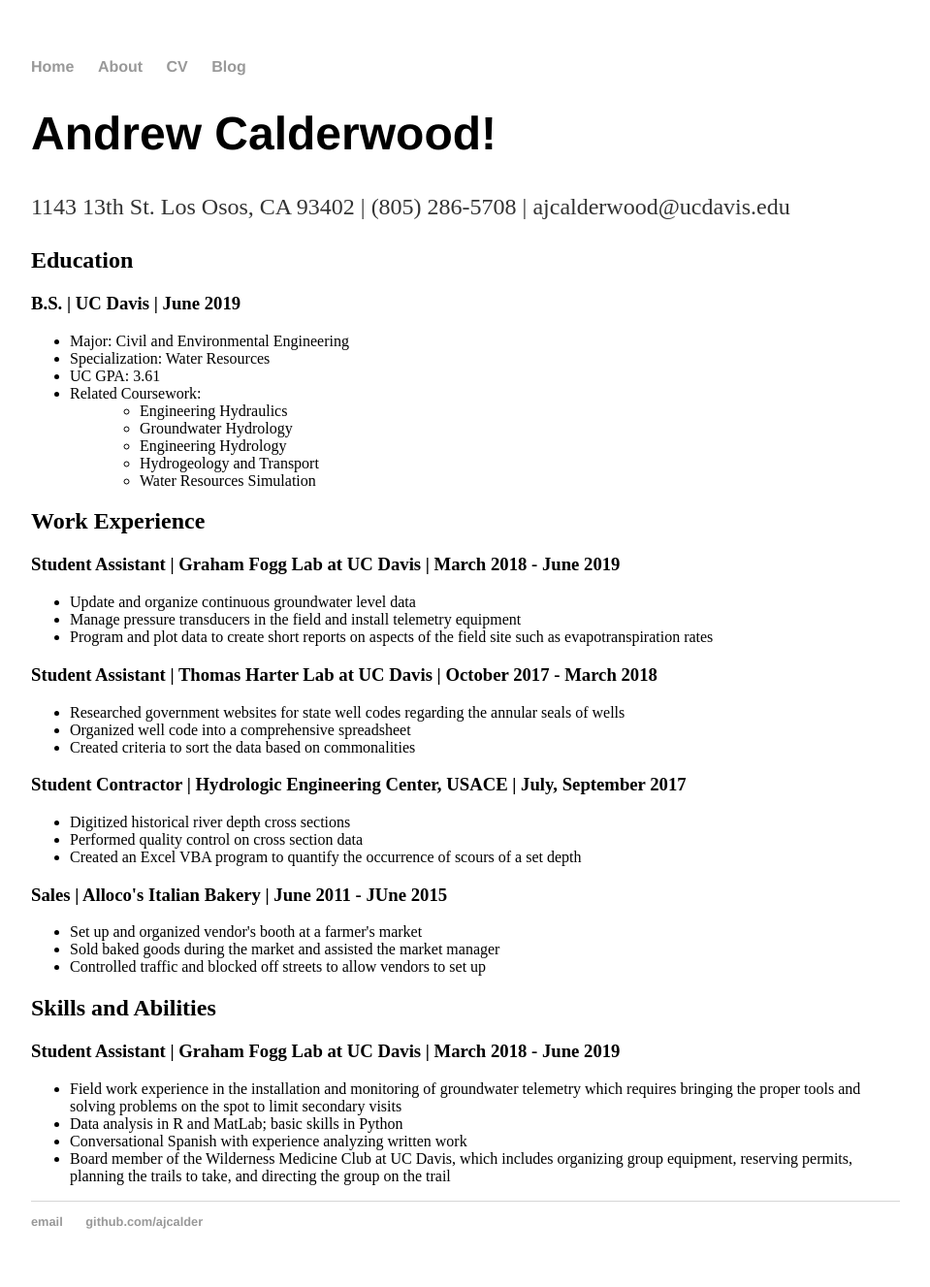
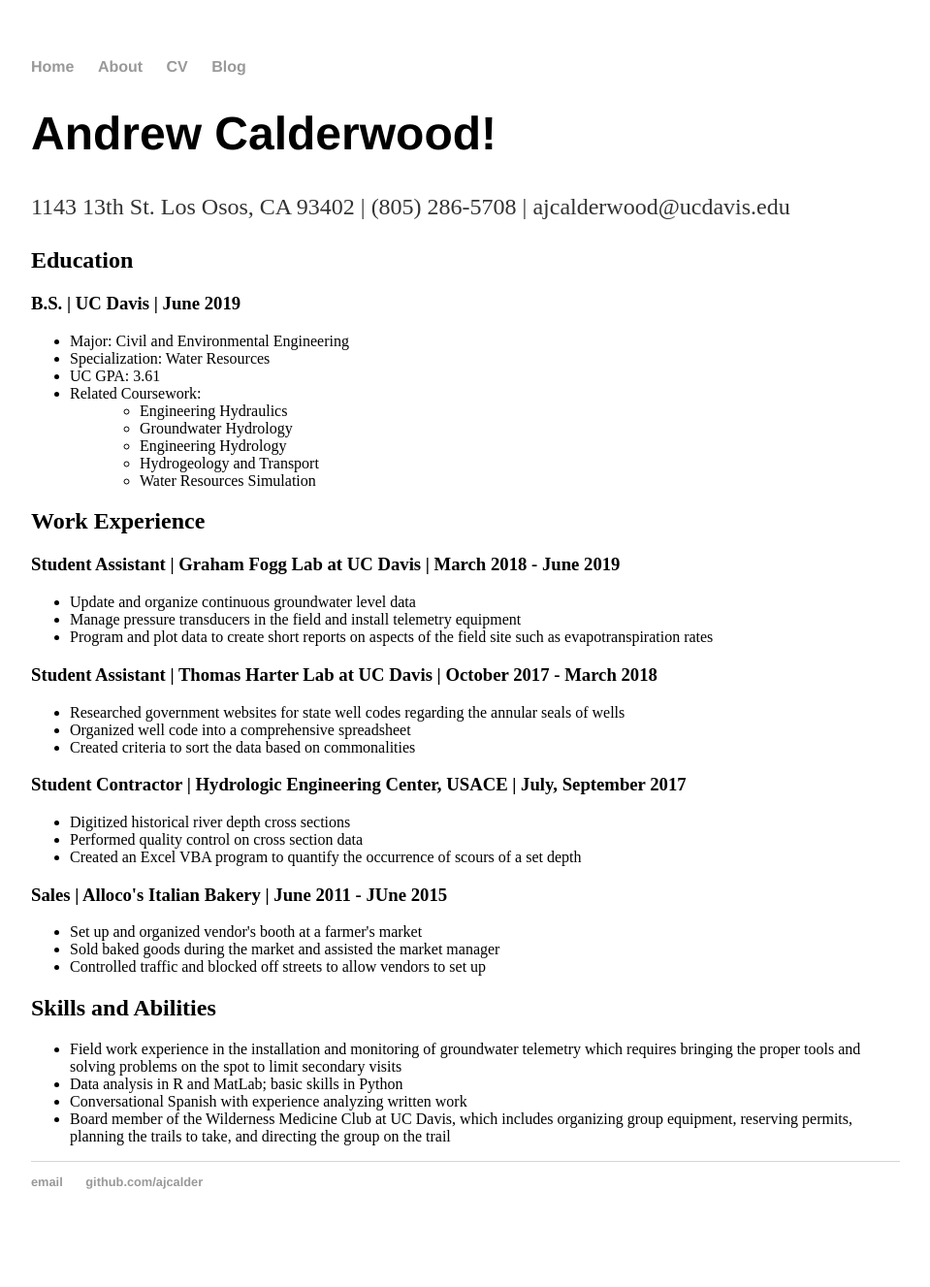
Before and after one commit to ajcalder/ajcalder.github.io, a Jekyll site: the page built from cv/index.html, in a window 1280 px wide. Shown: the whole page at 97% size, without its empty margins (160-1119 px from the left). Built offline with Jekyll 4.4.1, drawn with Linux system fonts in a browser that asks for light colours; after the commit the page ends 1286 px from its top, so only the background shows below that.

Commit message:
Update index.html

```diff
--- a/cv/index.html
+++ b/cv/index.html
@@ -42,7 +42,7 @@ title: CV
 			<li> Sold baked goods during the market and assisted the market manager </li>
 			<li> Controlled traffic and blocked off streets to allow vendors to set up </li> </ul>
 		<h2> Skills and Abilities </h2>
-		<h3> Student Assistant | Graham Fogg Lab at UC Davis | March 2018 - June 2019 </h3>
+
 			<ul>
 			<li> Field work experience in the installation and monitoring of groundwater telemetry which requires bringing the
 				proper tools and solving problems on the spot to limit secondary visits </li>
```
